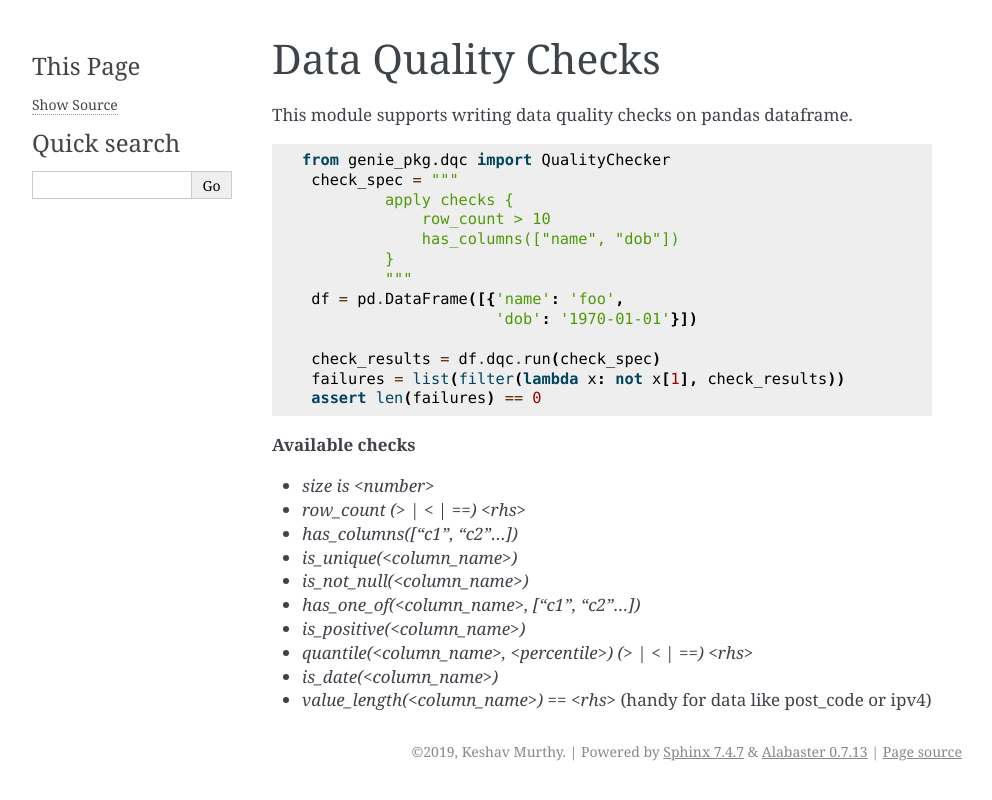
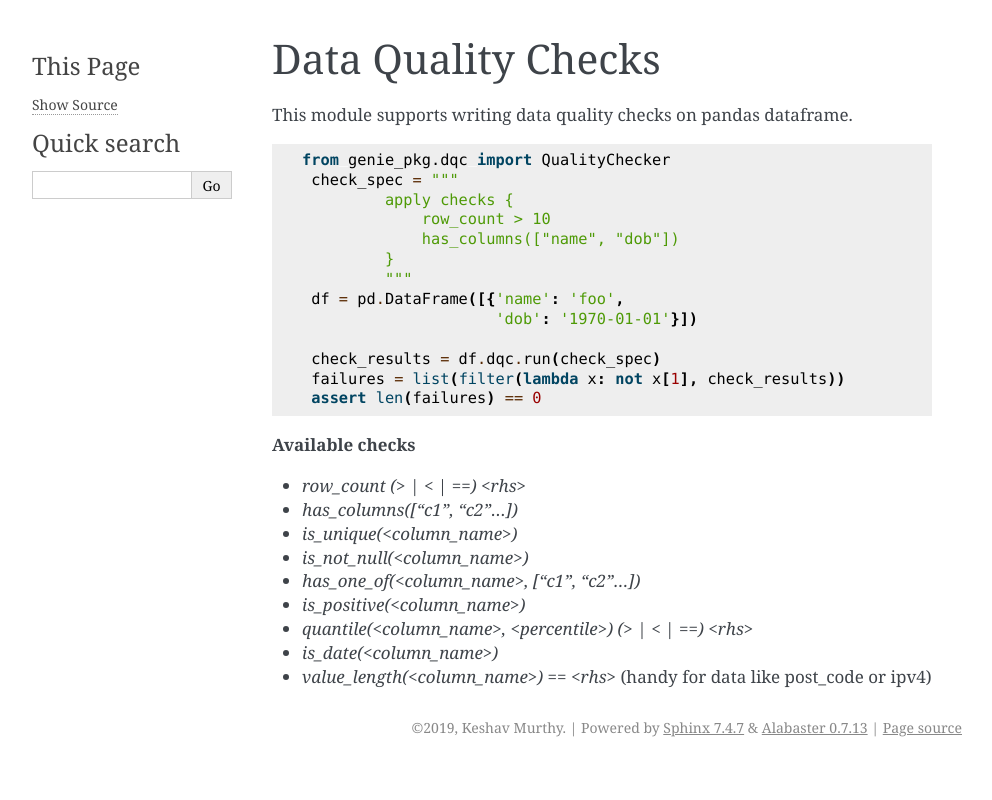
Before and after one commit to mkeshav/data-genie, a Sphinx documentation site: the page built from docs/dqc.rst, in a window 1280 px wide. Shown: the top 800 px of the page, without its empty margins (148-1140 px from the left). Built offline with Sphinx 7.4.7, drawn with Linux system fonts in a browser that asks for light colours.

Commit message:
Fix doco

```diff
--- a/docs/dqc.rst
+++ b/docs/dqc.rst
@@ -21,7 +21,6 @@ This module supports writing data quality checks on pandas dataframe.
 
 **Available checks**
 
-- `size is <number>`
 - `row_count (> | < | ==) <rhs>`
 - `has_columns(["c1", "c2"...])`
 - `is_unique(<column_name>)`
```
